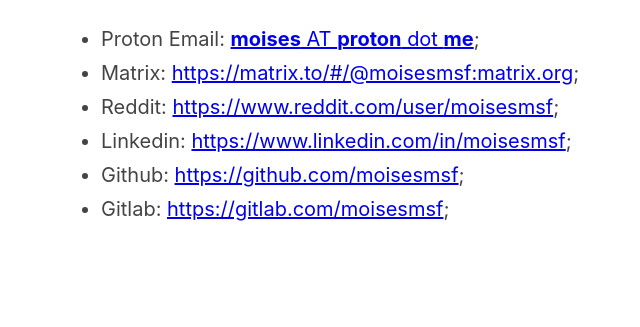
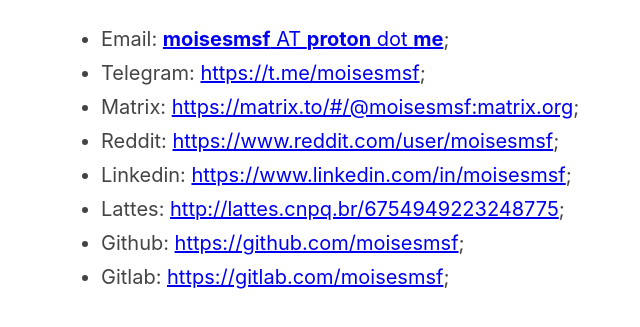
Before and after one commit to moisesmsf/moisesmsf.github.io, a plain HTML site: page index.html in a window 1280 px wide. Shown: the part 189-516 px from the top of the page, without its empty margins (254-894 px from the left). Drawn offline with Linux system fonts and the light colour scheme.

Commit message:
Insert Telegram, Lattes and minors fix

```diff
--- a/index.html
+++ b/index.html
@@ -19,8 +19,11 @@
                 <h2 class="my-links" id="my_links">My links:</h2>
                 <ul id="list-links">
                     <li class="item-email1" id="my_Email1">
-		        Proton Email: <a href="mailto:moisesmsf@proton.me" rel="external noreferrer noopener" class="link-email1" title="My email1"><b>moises</b> AT <b>proton</b> dot <b>me</b></a>;
+		        Email: <a href="mailto:moisesmsf@proton.me" rel="external noreferrer noopener" class="link-email1" title="My email1"><b>moisesmsf</b> AT <b>proton</b> dot <b>me</b></a>;
 		    </li>
+		    <li class="item-telegram" id="my_Telegram">
+		        Telegram: <a href="https://t.me/moisesmsf" target="_blank" rel="external noreferrer noopener" class="link-telegram" title="My Telegram account">https://t.me/moisesmsf</a>;
+	            </li>
                     <li class="item-matrix" id="my_Matrix">
 		        Matrix: <a href="https://matrix.to/#/@moisesmsf:matrix.org" target="_blank" rel="external noreferrer noopener" class="link-matrix" title="My Matrix account">https://matrix.to/#/@moisesmsf:matrix.org</a>;
 	            </li>
@@ -28,7 +31,10 @@
 		        Reddit: <a href="https://www.reddit.com/user/moisesmsf" target="_blank" rel="external noreferrer noopener" class="link-reddit" title="My Reddit account">https://www.reddit.com/user/moisesmsf</a>;
 	            </li>
 		    <li class="item-linkedin" id="my_Linkedin">
-		        Linkedin: <a href="https://www.linkedin.com/in/moisesmsf" target="_blank" rel="external noreferrer noopener" class="link-reddit" title="My Linkedin account">https://www.linkedin.com/in/moisesmsf</a>;
+		        Linkedin: <a href="https://www.linkedin.com/in/moisesmsf" target="_blank" rel="external noreferrer noopener" class="link-linkedin" title="My Linkedin account">https://www.linkedin.com/in/moisesmsf</a>;
+	            </li>
+		    <li class="item-lattes" id="my_Lattes">
+		        Lattes: <a href="http://lattes.cnpq.br/6754949223248775" target="_blank" rel="external noreferrer noopener" class="link-lattes" title="My Lattes CV">http://lattes.cnpq.br/6754949223248775</a>;
 	            </li>
                     <li class="item-github" id="my_Github">
 		        Github: <a href="https://github.com/moisesmsf" target="_blank" rel="external noreferrer noopener" class="link-github" title="My Github repository">https://github.com/moisesmsf</a>;
```
